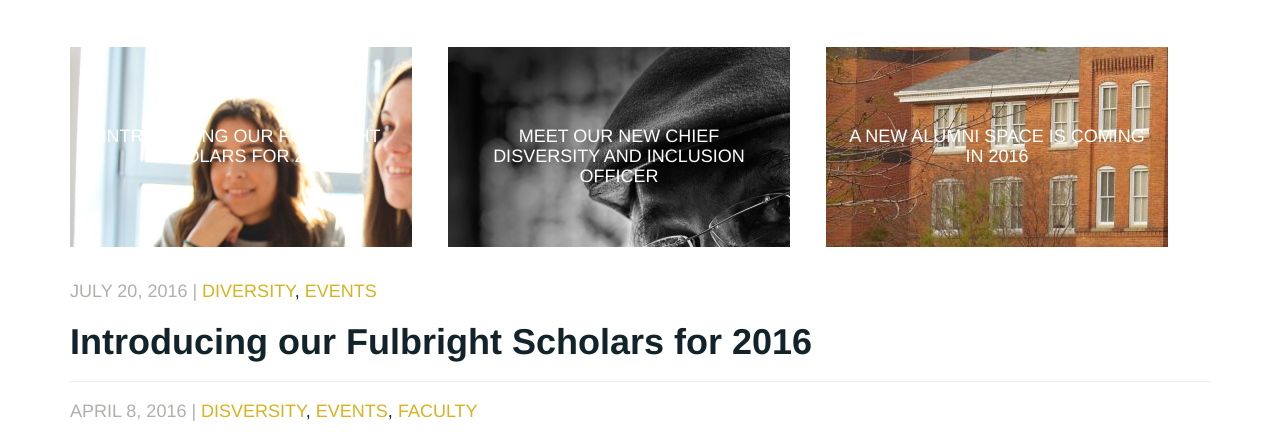
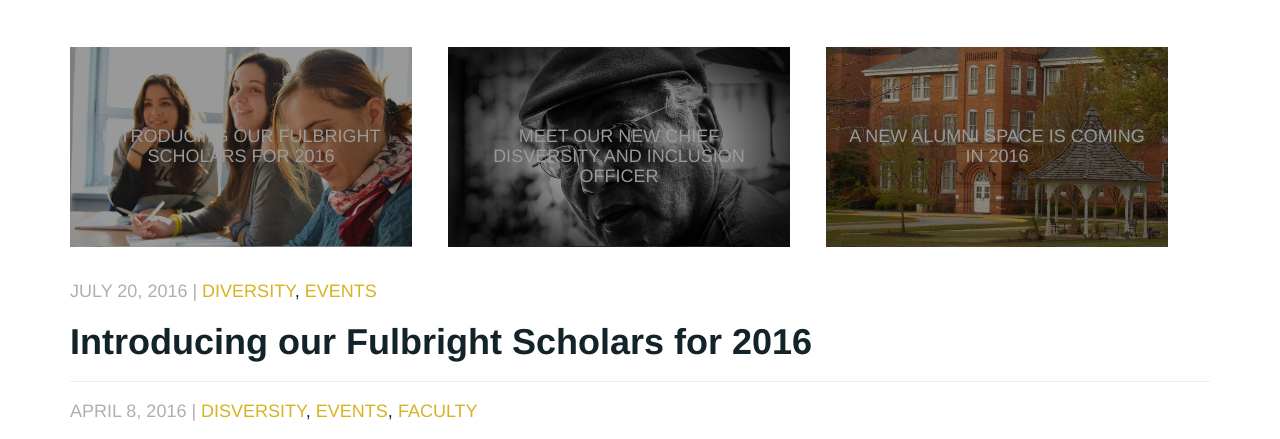
Before and after one commit to RemyMozelle/ixion, a plain HTML site: page index.html in a window 1280 px wide. Shown: the part 642-1081 px from the top of the page. Drawn offline with nearby package versions, Linux system fonts and the light colour scheme.

Commit message:
modif css

```diff
--- a/css/style.css
+++ b/css/style.css
@@ -154,11 +154,15 @@ header .sign .btn {
 .container .row .bg-img1 {
     background: url(../img/img1.jpg);
     height: 200px;
+    filter: brightness(60%);
+    background-size: 355px;
 }
 
 .container .row .bg-img2 {
     background: url(../img/img2.jpg);
     height: 200px;
+    filter: brightness(60%);
+    background-size: 355px;
     margin-left: 36px;
     margin-right: 36px;
 }
@@ -166,6 +170,8 @@ header .sign .btn {
 .container .row .bg-img3 {
     background: url(../img/img3.jpg);
     height: 200px;
+    filter: brightness(60%);
+    background-size: 355px;
 }
 
 figure {
@@ -296,19 +302,18 @@ ul li {
     .bouton {
         width: 255px;
     }
-
-    .col-sm-4{
+    .col-sm-4 {
         width: 33%;
     }
-
-    .bg-img2{
+    .bg-img2 {
         margin-left: 0px;
     }
-    .bg-img1, .bg-img2, .bg-img3{
+    .bg-img1,
+    .bg-img2,
+    .bg-img3 {
         width: 100%;
     }
-
-    .container .row .bg-img2{
+    .container .row .bg-img2 {
         margin-left: 0px;
         margin-right: 0px;
     }
```
